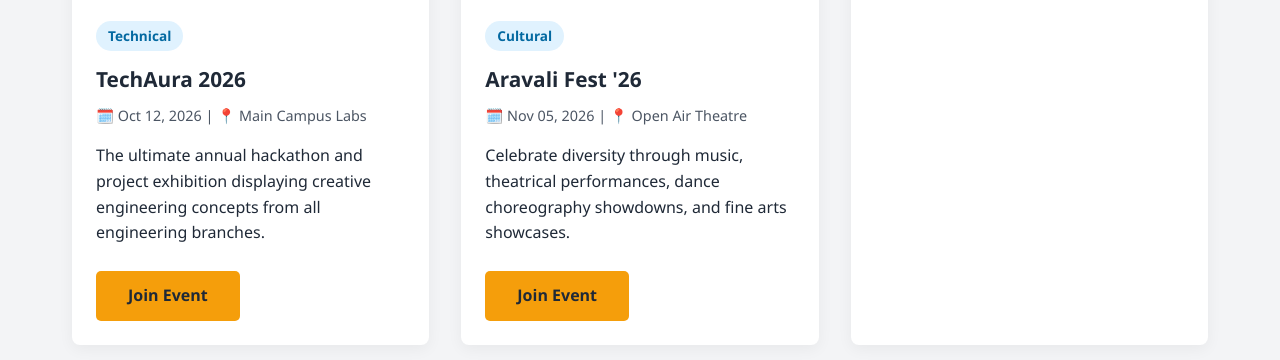
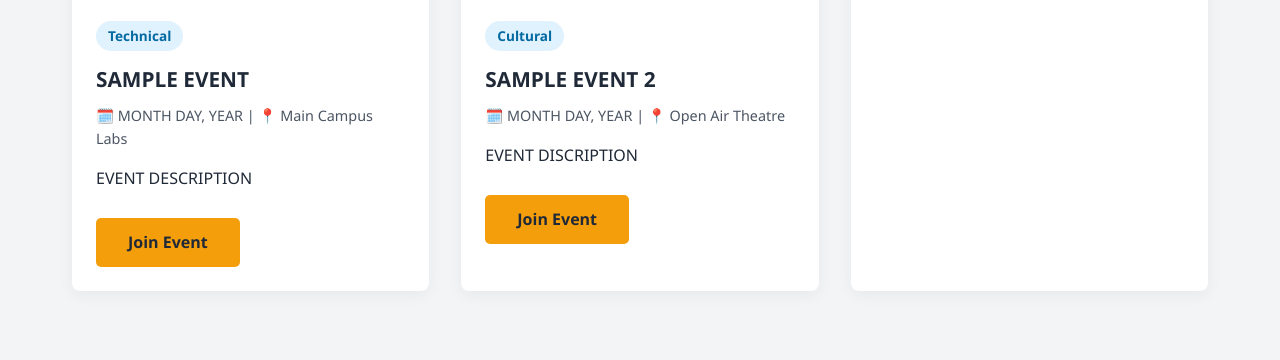
Before and after one commit to jagdeep9990/HTML-CEMS, a plain HTML site: page index.html in a window 1280 px wide. Shown: the part 838-1198 px from the top of the page. Drawn offline with Linux system fonts and the light colour scheme.

Commit message:
Update index.html

```diff
--- a/index.html
+++ b/index.html
@@ -269,7 +269,7 @@
     <header>
         <div class="nav-container">
             <div class="logo-area">
-                <h1>ARAVALI <span>ACEM</span></h1>
+                <h1>CEMS <span>ARAVALI</span></h1>
             </div>
             <nav>
                 <ul>
@@ -301,11 +301,11 @@
                     <div class="event-img" style="background-image: url('https://unsplash.com');"></div>
                     <div class="event-details">
                         <span class="event-tag">Technical</span>
-                        <h3>TechAura 2026</h3>
-                        <p class="event-info">🗓️ Oct 12, 2026 | 📍 Main Campus Labs</p>
-                        <p>The ultimate annual hackathon and project exhibition displaying creative engineering concepts from all engineering branches.</p>
+                        <h3>SAMPLE EVENT</h3>
+                        <p class="event-info">🗓️ MONTH DAY, YEAR | 📍 Main Campus Labs</p>
+                        <p>EVENT DESCRIPTION</p>
                         <br>
-                        <a href="#register" class="btn" onclick="setEventSelection('TechAura 2026')">Join Event</a>
+                        <a href="#register" class="btn" onclick="setEventSelection('SAMPLE EVENT')">Join Event</a>
                     </div>
                 </div>
 
@@ -314,11 +314,11 @@
                     <div class="event-img" style="background-image: url('https://unsplash.com');"></div>
                     <div class="event-details">
                         <span class="event-tag">Cultural</span>
-                        <h3>Aravali Fest '26</h3>
-                        <p class="event-info">🗓️ Nov 05, 2026 | 📍 Open Air Theatre</p>
-                        <p>Celebrate diversity through music, theatrical performances, dance choreography showdowns, and fine arts showcases.</p>
+                        <h3>SAMPLE EVENT 2</h3>
+                        <p class="event-info">🗓️ MONTH DAY, YEAR | 📍 Open Air Theatre</p>
+                        <p>EVENT DISCRIPTION</p>
                         <br>
-                        <a href="#register" class="btn" onclick="setEventSelection('Aravali Fest 2026')">Join Event</a>
+                        <a href="#register" class="btn" onclick="setEventSelection('SAMPLE EVENT 2')">Join Event</a>
                     </div>
                 </div>
 
```
